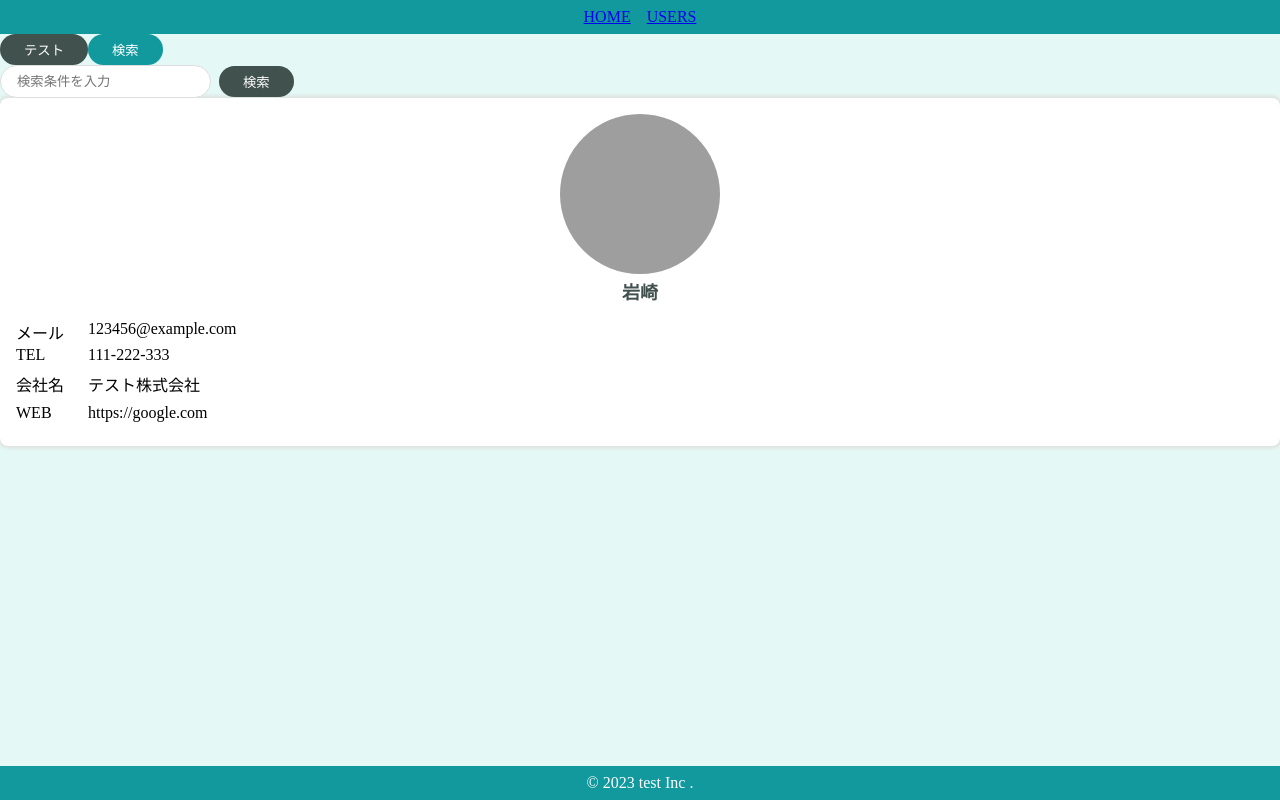
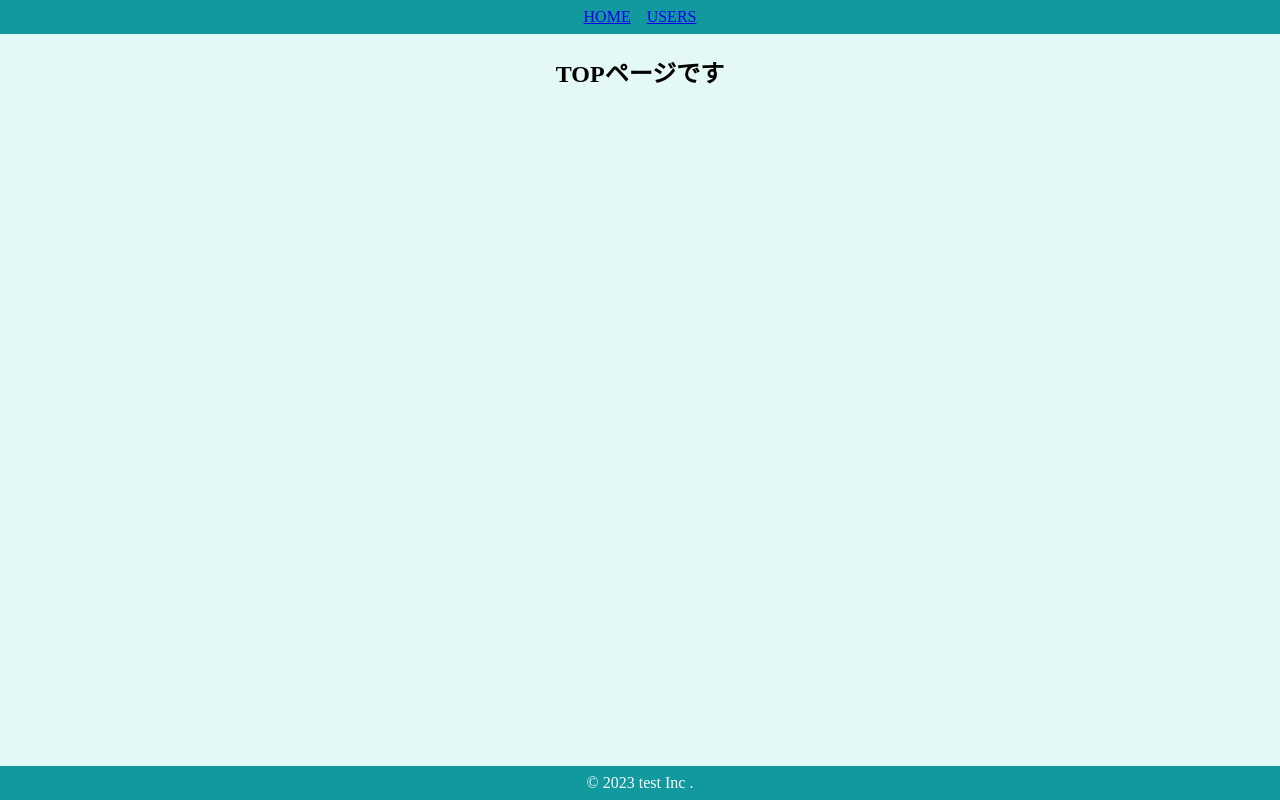
Before and after one commit to iwasaki-2310/AtomicDesign, a React (Create React App) app: page / in a window 1280 px wide. Built offline with nearby package versions, Linux system fonts and the light colour scheme; grey boxes are pictures that could not be loaded.

Commit message:
pageの作成

```diff
--- a/src/App.js
+++ b/src/App.js
@@ -1,34 +1,6 @@
-import { BrowserRouter } from "react-router-dom";
-import { PrimaryButton } from "./components/atoms/button/PrimaryButton";
-import { SecondaryButton } from "./components/atoms/button/SecondaryButton";
-import { SearchInput } from "./components/molecules/searchInnput";
-import { UserCard } from "./components/organisms/user/userCard";
-import { DefaultLayout } from "./components/templates/DefaultLayout";
-import { HeaderOnly } from "./components/templates/HeaderOnly";
 import "./styles.css";
-
-const user = {
-  name: "岩崎",
-  image:
-    "https://www.livefreely2310.com/my-family/wp-content/uploads/2023/04/ヒロト留年.jpg",
-  email: "123456@example.com",
-  phone: "111-222-333",
-  company: {
-    name: "テスト株式会社",
-  },
-  website: "https://google.com",
-};
+import { Router } from "./router/Router";
 
 export default function App() {
-  return (
-    <BrowserRouter>
-      <DefaultLayout>
-        <PrimaryButton>テスト</PrimaryButton>
-        <SecondaryButton>検索</SecondaryButton>
-        <br />
-        <SearchInput />
-        <UserCard user={user} />
-      </DefaultLayout>
-    </BrowserRouter>
-  );
+  return <Router />;
 }
--- /dev/null
+++ b/src/components/pages/Top.jsx
@@ -0,0 +1,13 @@
+import styled from "styled-components";
+
+export const Top = () => {
+  return (
+    <SContainer>
+      <h2>TOPページです</h2>
+    </SContainer>
+  );
+};
+
+const SContainer = styled.div `
+    text-align: center;
+`
--- /dev/null
+++ b/src/components/pages/Users.jsx
@@ -0,0 +1,49 @@
+import styled from "styled-components";
+import { SearchInput } from "../molecules/searchInnput";
+import { UserCard } from "../organisms/user/userCard";
+
+const users = [...Array(10).keys()].map((val) => {
+  return {
+    id: val,
+    name: `岩崎-${val}`,
+    image:
+      "https://www.livefreely2310.com/my-family/wp-content/uploads/2023/04/ヒロト留年.jpg",
+    email: "123456@example.com",
+    phone: "111-222-333",
+    company: {
+      name: "テスト株式会社",
+    },
+    website: "https://google.com",
+  };
+});
+
+export const Users = () => {
+  console.log(users);
+  return (
+    <SContainer>
+      <h2>ユーザー一覧</h2>
+      <SearchInput />
+      <SUserArea>
+        {users.map((user) => (
+          <UserCard key={user.id} user={user} />
+        ))}
+      </SUserArea>
+    </SContainer>
+  );
+};
+
+const SContainer = styled.div`
+  display: flex;
+  flex-direction: column;
+  align-items: center;
+  padding: 24px;
+  text-align: center;
+`;
+
+const SUserArea = styled.div`
+  padding-top: 40px;
+  width: 100%;
+  display: grid;
+  grid-template-columns: repeat(auto-fit, minmax(200px, 1fr));
+  grid-gap: 20px;
+`;
--- /dev/null
+++ b/src/router/Router.jsx
@@ -0,0 +1,26 @@
+import { BrowserRouter, Route, Switch } from "react-router-dom";
+import { Top } from "../components/pages/Top";
+import { Users } from "../components/pages/Users";
+import { DefaultLayout } from "../components/templates/DefaultLayout";
+import { HeaderOnly } from "../components/templates/HeaderOnly";
+
+export const Router = () => {
+  return (
+    <BrowserRouter>
+      <Switch>
+        {/* TOP */}
+        <Route exact path="/">
+          <DefaultLayout>
+            <Top />
+          </DefaultLayout>
+        </Route>
+        {/* Users */}
+        <Route>
+          <HeaderOnly>
+            <Users />
+          </HeaderOnly>
+        </Route>
+      </Switch>
+    </BrowserRouter>
+  );
+};
```
